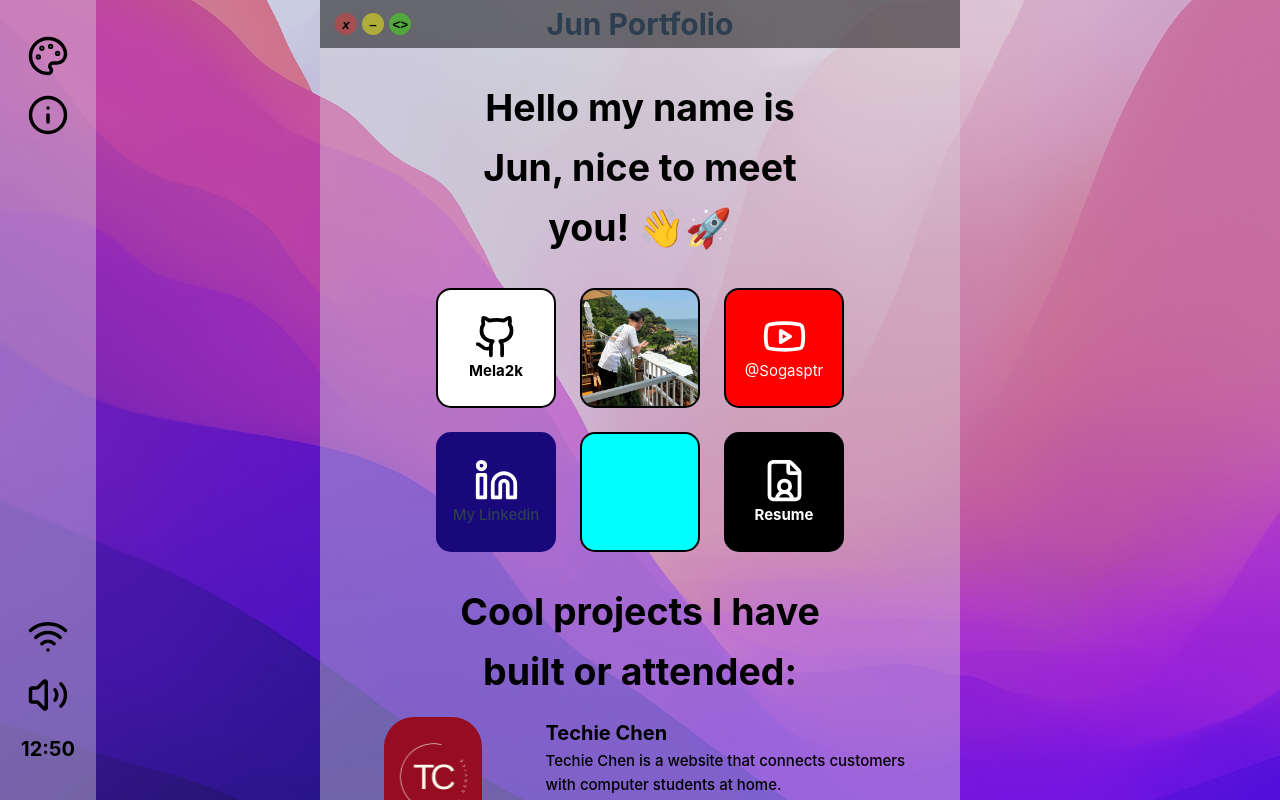
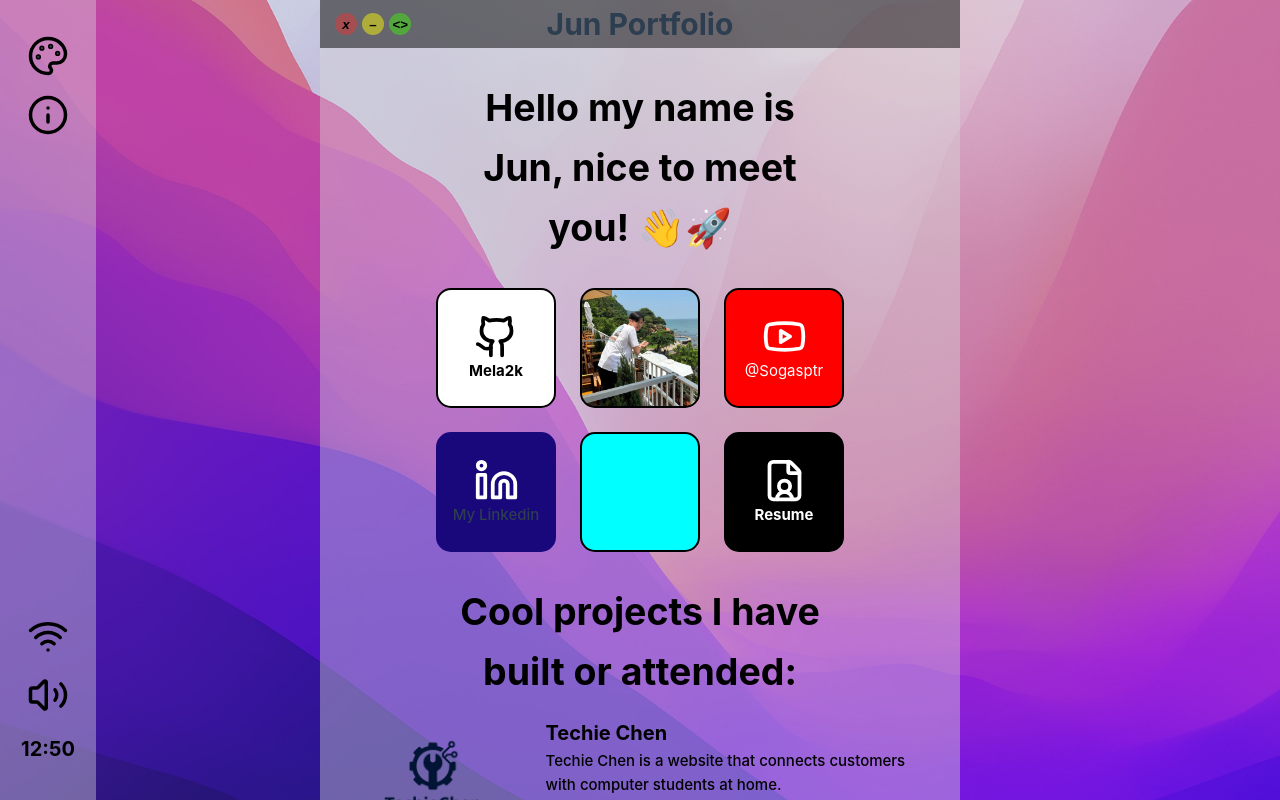
Before and after one commit to mela2k/MyPortfolio, a Vue app in the folder myPortfolio/: page / in a window 1280 px wide. Built offline with nearby package versions, Linux system fonts and the light colour scheme.

Commit message:
feat: new techiechen logo

```diff
--- a/myPortfolio/src/App.vue
+++ b/myPortfolio/src/App.vue
@@ -671,7 +671,7 @@ body {
           #techieChenIcon {
             width: 50%;
             border-radius: 2em;
-            background-image: url("../src/assets/techiechen.jpg");
+            background-image: url("../src/assets/techiechen.png");
             background-size: cover;
             background-position: center;
           }
```
Also changed, not shown: myPortfolio/src/assets/techiechen.jpg (deleted), myPortfolio/src/assets/techiechen.png (added).
